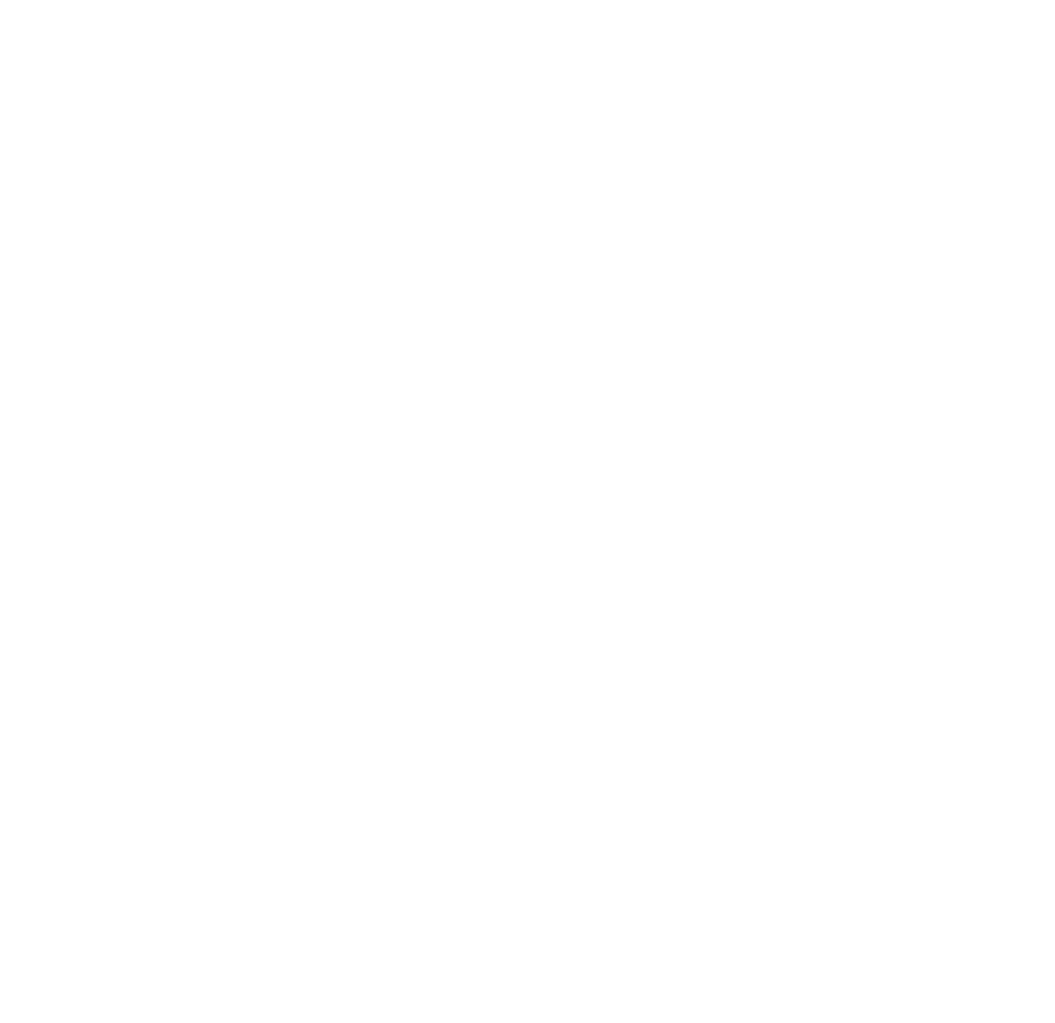
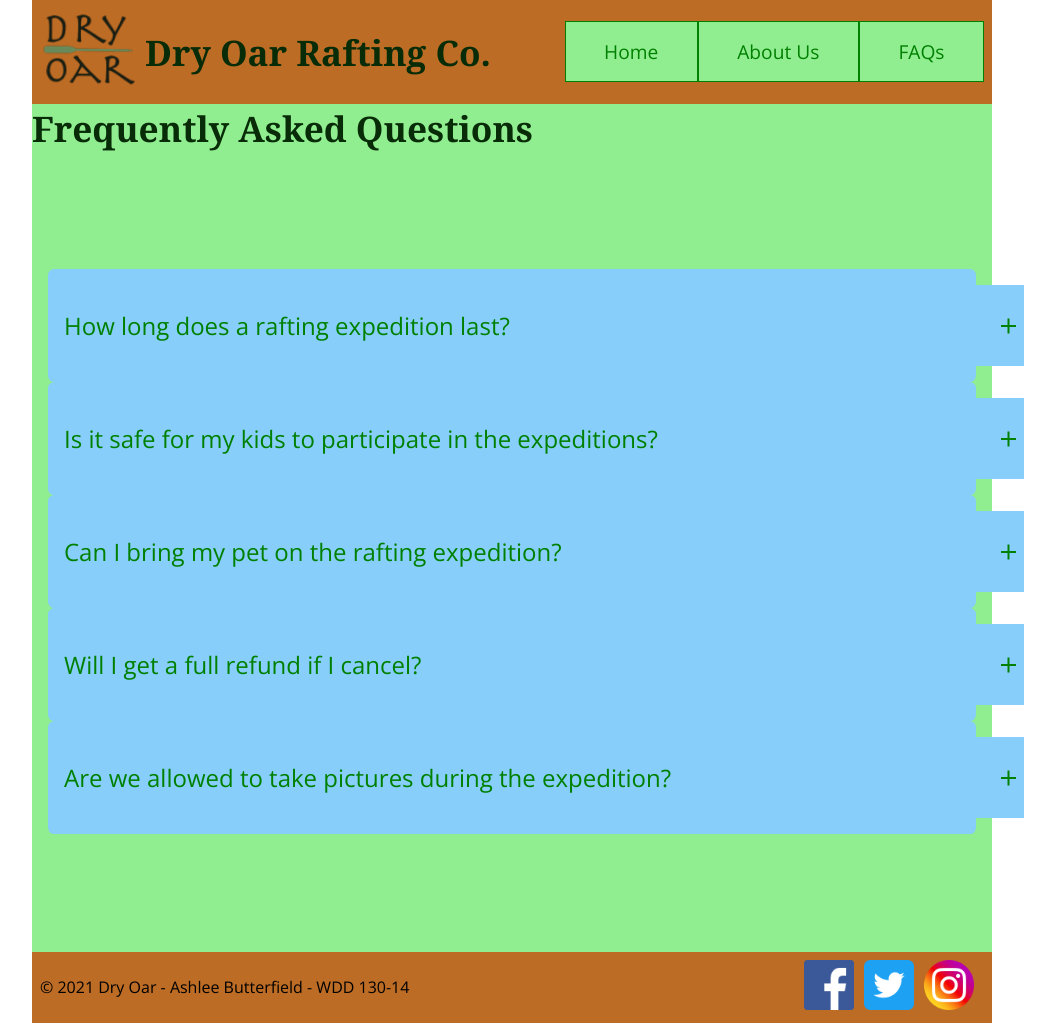
Before and after one commit to Ashle3/wdd130, a plain HTML site: page rafting/index2.html in a window 1280 px wide. Shown: the whole page, without its empty margins (128-1183 px from the left). Before the commit the page ends 800 px from the top, so only its background shows below. Drawn offline with nearby package versions, Linux system fonts and the light colour scheme.

Commit message:
new changes 2

```diff
--- a/rafting/css/style.css
+++ b/rafting/css/style.css
@@ -244,3 +244,101 @@ h4{
     border-width: 1rem;
     border-color: darkolivegreen;
 }
+
+/* Accordion Stuff */
+
+
+*,
+*::before,
+*::after{
+    margin: 0;
+    padding: 0;
+    box-sizing: inherit;
+}
+
+html{
+    font-family: 'Open Sans', sans-serif;
+    font-size: 16px;
+    box-sizing: border-box;
+}
+
+.content2{
+    width: 100%;
+    height: 100vh;
+    background-color: lightgreen;
+    display: flex;
+    align-items: center;
+    justify-content: center;
+}
+
+.container{
+    width: auto;
+    max-width: 960px;
+    margin: 0 auto;
+    padding: 0 1rem;
+}
+
+.accordion-item{
+    background-color: lightskyblue;
+    border-radius: .4rem;
+    padding: 1rem;
+    box-shadow: .5rem gray;
+}
+
+.accordion-link{
+    font-size: 1.5rem;
+    color: green;
+    text-decoration: none;
+    width: 960px;
+    display: flex;
+    align-items: center;
+    justify-content: space-between;
+    background-color:lightskyblue;
+    padding: 1rem 0;
+}
+
+.accordion-link i{
+    color: green;
+    padding: .5rem;
+}
+
+.accordion-link .ion-md-remove{
+    display: none;
+}
+
+.answer{
+    overflow: hidden;
+    max-height: 0;
+    position: relative;
+    background-color: white;
+    color: black;
+    font-size: 1.4rem;
+    transition: max-height 650ms;
+}
+
+.answer::before{
+    content: "";
+    position: absolute;
+    width: .6rem;
+    height: 90%;
+    background-color: green;
+    top: 50%;
+    left: 0;
+    transform: translateY(-50%);
+}
+
+.answer p{
+    padding: 2rem;
+}
+
+.accordion-item:target .answer{
+    max-height: 20rem;
+}
+
+.accordion-item:target .accordion-link .ion-md-add{
+    display: none;
+}
+
+.accordion-item:target .accordion-link .ion-md-remove{
+    display: block;
+}
--- a/rafting/index2.html
+++ b/rafting/index2.html
@@ -0,0 +1,97 @@
+<!DOCTYPE html>
+<html lang="en">
+<head>
+    <meta charset="UTF-8">
+    <meta http-equiv="X-UA-Compatible" content="IE=edge">
+    <meta name="viewport" content="width=device-width, initial-scale=1.0">
+    <title>FAQs</title>
+    <meta name="description" content="This is the About Us subpage for the Dry Oar Rafting Company.">
+    <link rel="stylesheet" href="css/style.css">
+    <link href="https://unpkg.com/ionicons@4.5.10-0/dist/css/ionicons.min.css" rel="stylesheet">
+    <link rel="preconnect" href="https://fonts.googleapis.com">
+    <link rel="preconnect" href="https://fonts.gstatic.com" crossorigin>
+    <link href="https://fonts.googleapis.com/css2?family=Open+Sans&display=swap" rel="stylesheet">
+</head>
+<body>
+    <div class = "page">
+        <header>
+            <a href="index.html"><img class="logo" src = "images/logogreen.png" alt = "Dry Oar Main Logo" width="100" /></a>
+            <h1 class="company">Dry Oar Rafting Co.</h1>
+            <nav>
+                <ul class="mainnav">
+                    <li><a href="index.html" title="Dry Oar Home">Home</a></li>
+                    <li><a href="index1.html" title="About Us">About Us</a></li>
+                    <li><a href="index2.html" title="FAQs">FAQs</a></li>
+                </ul>
+            </nav>
+        </header>
+        <main>
+            <h1>Frequently Asked Questions</h1>
+            <section class = "content2">
+                <div class = "container">
+                    <div class = "accordion">
+                        <div class="accordion-item" id = "question1">
+                            <a class="accordion-link" href="#question1">
+                                How long does a rafting expedition last?
+                                <i class="icon ion-md-add"></i>
+                                <i class="icon ion-md-remove"></i>
+                            </a>
+                            <div class="answer">
+                                <p>answer goes here 1</p>
+                            </div>
+                        </div>
+                        <div class="accordion-item" id = "question2">
+                            <a class="accordion-link" href="#question2">
+                                Is it safe for my kids to participate in the expeditions?
+                                <i class="icon ion-md-add"></i>
+                                <i class="icon ion-md-remove"></i>
+                            </a>
+                            <div class="answer">
+                                <p>answer goes here 2</p>
+                            </div>
+                        </div>
+                        <div class="accordion-item" id = "question3">
+                            <a class="accordion-link" href="#question3">
+                                Can I bring my pet on the rafting expedition?
+                                <i class="icon ion-md-add"></i>
+                                <i class="icon ion-md-remove"></i>
+                            </a>
+                            <div class="answer">
+                                <p>answer goes here 3</p>
+                            </div>
+                        </div>
+                        <div class="accordion-item" id = "question4">
+                            <a class="accordion-link" href="#question4">
+                                Will I get a full refund if I cancel?
+                                <i class="icon ion-md-add"></i>
+                                <i class="icon ion-md-remove"></i>
+                            </a>
+                            <div class="answer">
+                                <p>answer goes here 4</p>
+                            </div>
+                        </div>
+                        <div class="accordion-item" id = "question5">
+                            <a class="accordion-link" href="#question5">
+                                Are we allowed to take pictures during the expedition?
+                                <i class="icon ion-md-add"></i>
+                                <i class="icon ion-md-remove"></i>
+                            </a>
+                            <div class="answer">
+                                <p>answer goes here 5</p>
+                            </div>
+                        </div>
+                    </div>
+                </div>
+            </section>
+        </main>
+        <footer>
+            <p>&#0169; 2021 Dry Oar - Ashlee Butterfield - WDD 130-14</p>
+            <div class="social">
+                <a href="https://www.facebook.com/"><img class = "facebook" src="images/facebook.png" alt="Facebook"/></a>
+                <a href="https://www.twitter.com/"><img class="twitter" src="images/twitter.png" alt="Twitter"/></a>
+                <a href="https://www.instagram.com/"><img class="instagram" src="images/instagram.png" alt="Instagram"/></a>
+            </div>
+       </footer>
+    </div>
+</body>
+</html>
```
Also changed, not shown: rafting/index.html (+1 -1 lines), rafting/index1.html (+1 -1 lines).
